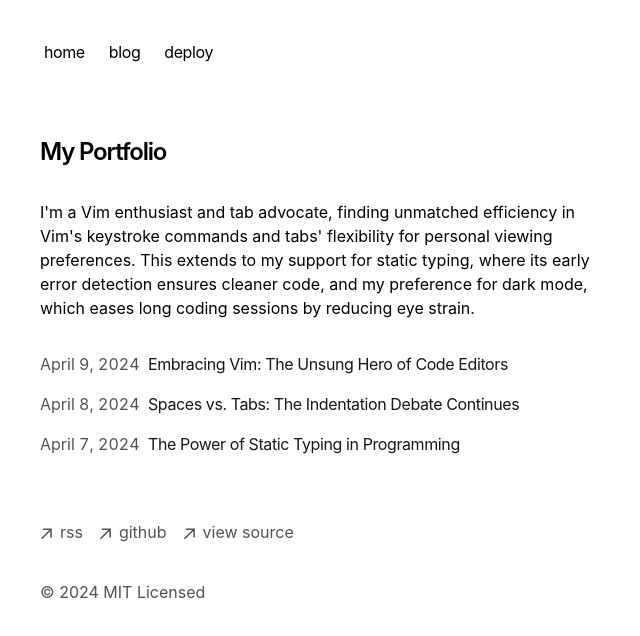
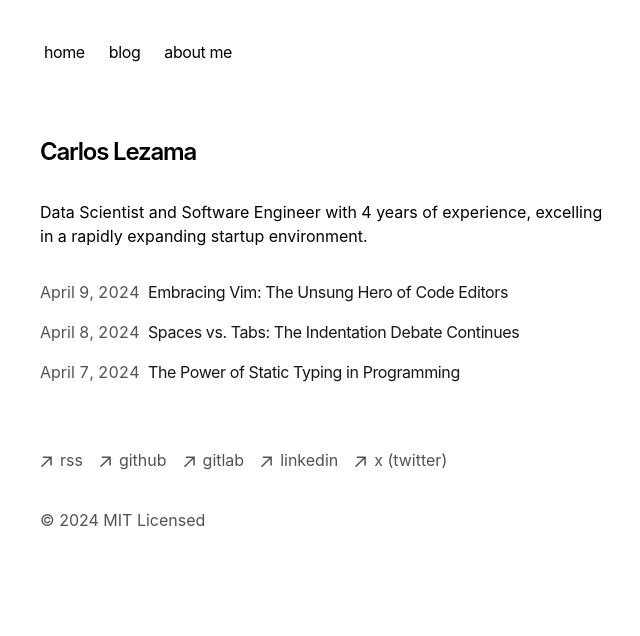
Before and after one commit to celj/celjmx, a Next.js app: page / in a window 1280 px wide. Shown: the top 636 px of the page, without its empty margins (312-952 px from the left). Built offline with nearby package versions, Linux system fonts and the light colour scheme.

Commit message:
personalize

```diff
--- a/app/blog/[slug]/page.tsx
+++ b/app/blog/[slug]/page.tsx
@@ -77,7 +77,7 @@ export default function Blog({ params }) {
             url: `${baseUrl}/blog/${post.slug}`,
             author: {
               '@type': 'Person',
-              name: 'My Portfolio',
+              name: 'Carlos Lezama',
             },
           }),
         }}
--- a/app/blog/page.tsx
+++ b/app/blog/page.tsx
@@ -2,13 +2,13 @@ import { BlogPosts } from 'app/components/posts'
 
 export const metadata = {
   title: 'Blog',
-  description: 'Read my blog.',
+  description: 'Read me.',
 }
 
 export default function Page() {
   return (
     <section>
-      <h1 className="font-semibold text-2xl mb-8 tracking-tighter">My Blog</h1>
+      <h1 className="font-semibold text-2xl mb-8 tracking-tighter">Posts</h1>
       <BlogPosts />
     </section>
   )
--- a/app/components/footer.tsx
+++ b/app/components/footer.tsx
@@ -14,6 +14,21 @@ function ArrowIcon() {
     </svg>
   )
 }
+
+// function getToday(): string {
+//     const today = new Date();
+
+//     const monthNames = [
+//         "January", "February", "March", "April", "May", "June",
+//         "July", "August", "September", "October", "November", "December"
+//     ];
+
+//     const day = today.getDate();
+//     const month = monthNames[today.getMonth()];
+//     const year = today.getFullYear();
+
+//     return `${month} ${day}, ${year}`;
+// }
 
 export default function Footer() {
   return (
@@ -35,7 +50,7 @@ export default function Footer() {
             className="flex items-center transition-all hover:text-neutral-800 dark:hover:text-neutral-100"
             rel="noopener noreferrer"
             target="_blank"
-            href="https://github.com/vercel/next.js"
+            href="https://github.com/celj"
           >
             <ArrowIcon />
             <p className="ml-2 h-7">github</p>
@@ -46,15 +61,39 @@ export default function Footer() {
             className="flex items-center transition-all hover:text-neutral-800 dark:hover:text-neutral-100"
             rel="noopener noreferrer"
             target="_blank"
-            href="https://vercel.com/templates/next.js/portfolio-starter-kit"
+            href="https://gitlab.com/celjmx"
           >
             <ArrowIcon />
-            <p className="ml-2 h-7">view source</p>
+            <p className="ml-2 h-7">gitlab</p>
+          </a>
+        </li>
+        <li>
+          <a
+            className="flex items-center transition-all hover:text-neutral-800 dark:hover:text-neutral-100"
+            rel="noopener noreferrer"
+            target="_blank"
+            href="https://www.linkedin.com/in/celjmx/"
+          >
+            <ArrowIcon />
+            <p className="ml-2 h-7">linkedin</p>
+          </a>
+        </li>
+        <li>
+          <a
+            className="flex items-center transition-all hover:text-neutral-800 dark:hover:text-neutral-100"
+            rel="noopener noreferrer"
+            target="_blank"
+            href="https://x.com/celjmx/"
+          >
+            <ArrowIcon />
+            <p className="ml-2 h-7">x (twitter)</p>
           </a>
         </li>
       </ul>
       <p className="mt-8 text-neutral-600 dark:text-neutral-300">
         © {new Date().getFullYear()} MIT Licensed
+        {/* <br />
+        Last updated: {getToday()} */}
       </p>
     </footer>
   )
--- a/app/components/nav.tsx
+++ b/app/components/nav.tsx
@@ -7,8 +7,8 @@ const navItems = {
   '/blog': {
     name: 'blog',
   },
-  'https://vercel.com/templates/next.js/portfolio-starter-kit': {
-    name: 'deploy',
+  '/resume.pdf': {
+    name: 'about me',
   },
 }
 
--- a/app/layout.tsx
+++ b/app/layout.tsx
@@ -11,15 +11,15 @@ import { baseUrl } from './sitemap'
 export const metadata: Metadata = {
   metadataBase: new URL(baseUrl),
   title: {
-    default: 'Next.js Portfolio Starter',
-    template: '%s | Next.js Portfolio Starter',
+    default: 'Carlos Lezama',
+    template: '%s | Carlos Lezama',
   },
-  description: 'This is my portfolio.',
+  description: 'This is Carlos Lezama.',
   openGraph: {
-    title: 'My Portfolio',
-    description: 'This is my portfolio.',
+    title: 'Carlos Lezama',
+    description: 'This is Carlos Lezama.',
     url: baseUrl,
-    siteName: 'My Portfolio',
+    siteName: 'Carlos Lezama',
     locale: 'en_US',
     type: 'website',
   },
@@ -52,6 +52,10 @@ export default function RootLayout({
         GeistMono.variable
       )}
     >
+      <head>
+        <link href="/static/icon.png" rel="icon" />
+        <link href="/static/icon.png" rel="shortcut icon" />
+      </head>
       <body className="antialiased max-w-xl mx-4 mt-8 lg:mx-auto">
         <main className="flex-auto min-w-0 mt-6 flex flex-col px-2 md:px-0">
           <Navbar />
--- a/app/og/route.tsx
+++ b/app/og/route.tsx
@@ -2,7 +2,7 @@ import { ImageResponse } from 'next/og'
 
 export function GET(request: Request) {
   let url = new URL(request.url)
-  let title = url.searchParams.get('title') || 'Next.js Portfolio Starter'
+  let title = url.searchParams.get('title') || 'Carlos Lezama'
 
   return new ImageResponse(
     (
--- a/app/page.tsx
+++ b/app/page.tsx
@@ -1,17 +1,34 @@
 import { BlogPosts } from 'app/components/posts'
+
+function yearsDelta(givenDate: Date): number {
+    const currentDate = new Date();
+
+    let years = currentDate.getFullYear() - givenDate.getFullYear();
+
+    const currentMonth = currentDate.getMonth();
+    const givenMonth = givenDate.getMonth();
+
+    const currentDay = currentDate.getDate();
+    const givenDay = givenDate.getDate();
+
+    if (currentMonth < givenMonth || (currentMonth === givenMonth && currentDay < givenDay)) {
+        years--;
+    }
+
+    return years;
+}
+
+const givenDate = new Date("2020-02-01");
+const yearsOfExperience = yearsDelta(givenDate);
 
 export default function Page() {
   return (
     <section>
       <h1 className="mb-8 text-2xl font-semibold tracking-tighter">
-        My Portfolio
+        Carlos Lezama
       </h1>
       <p className="mb-4">
-        {`I'm a Vim enthusiast and tab advocate, finding unmatched efficiency in
-        Vim's keystroke commands and tabs' flexibility for personal viewing
-        preferences. This extends to my support for static typing, where its
-        early error detection ensures cleaner code, and my preference for dark
-        mode, which eases long coding sessions by reducing eye strain.`}
+        {`Data Scientist and Software Engineer with ${yearsOfExperience} years of experience, excelling in a rapidly expanding startup environment.`}
       </p>
       <div className="my-8">
         <BlogPosts />
--- a/app/rss/route.ts
+++ b/app/rss/route.ts
@@ -27,9 +27,9 @@ export async function GET() {
   const rssFeed = `<?xml version="1.0" encoding="UTF-8" ?>
   <rss version="2.0">
     <channel>
-        <title>My Portfolio</title>
+        <title>Carlos Lezama</title>
         <link>${baseUrl}</link>
-        <description>This is my portfolio RSS feed</description>
+        <description>Carlos Lezama RSS feed</description>
         ${itemsXml}
     </channel>
   </rss>`
--- a/app/sitemap.ts
+++ b/app/sitemap.ts
@@ -1,6 +1,6 @@
 import { getBlogPosts } from 'app/blog/utils'
 
-export const baseUrl = 'https://portfolio-blog-starter.vercel.app'
+export const baseUrl = 'https://celj.github.io'
 
 export default async function sitemap() {
   let blogs = getBlogPosts().map((post) => ({
```
Also changed, not shown: tsconfig.json (+14 -3 lines), app/static/icon.png (added), 1 other file (tests, documents, lock files or other folders).
